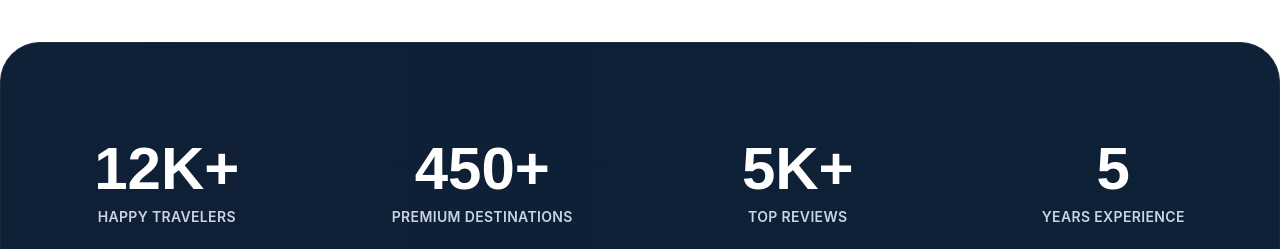
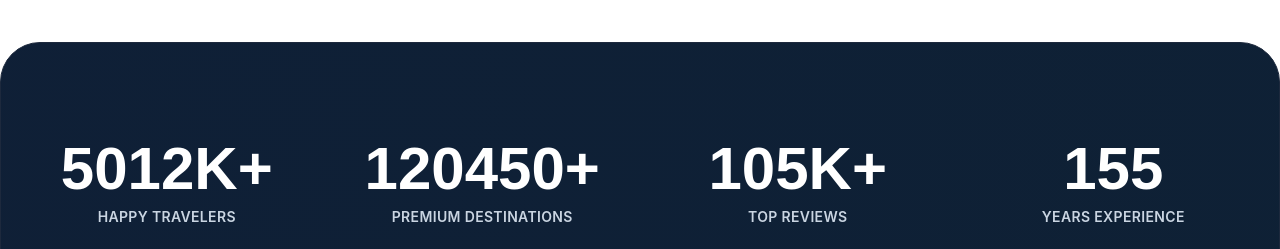
Before and after one commit to IncridableAcuman/triptour, a React (Vite) app in the folder frontend/: page / in a window 1280 px wide. Shown: the part 2380-2629 px from the top of the page. Built offline with nearby package versions, Linux system fonts and the light colour scheme.

Commit message:
home page scroll fixed

```diff
--- a/frontend/src/pages/Home.tsx
+++ b/frontend/src/pages/Home.tsx
@@ -31,7 +31,7 @@ export const Home: React.FC = () => {
   const [searchLocation, setSearchLocation] = useState<string>("");
   const [budgetLimit, setBudgetLimit] = useState<number>(3000);
 
-  const { ref: statsRef, inView: statsInView } = useInView({
+  const { ref: statsRef } = useInView({
     triggerOnce: false,
     threshold: 0.1,
   });
@@ -206,8 +206,8 @@ export const Home: React.FC = () => {
             </div>
             <div className="flex flex-col space-y-1.5 p-2 border-t md:border-t-0 md:border-l border-white/10">
               <label className="text-xs font-bold uppercase tracking-wider text-white/70 flex items-center gap-1.5">
-                <Sliders className="w-3.5 h-3.5 text-secondary" /> Max
-                Budget (${budgetLimit})
+                <Sliders className="w-3.5 h-3.5 text-secondary" /> Max Budget ($
+                {budgetLimit})
               </label>
               <input
                 type="range"
@@ -369,7 +369,7 @@ export const Home: React.FC = () => {
         )}
       </section>
 
-      {/* 4. STATISTICS WITH REAL-TIME COUNTERS (Rang va ko'rinish xatoliklari tuzatildi) */}
+      {/* 4. STATISTICS WITH REAL-TIME COUNTERS */}
       <section
         ref={statsRef}
         className="my-16 py-20 bg-slate-900 dark:bg-dark text-white relative overflow-hidden rounded-[40px] max-w-7xl mx-auto px-6 border border-slate-800 dark:border-white/5 shadow-xl"
@@ -383,8 +383,9 @@ export const Home: React.FC = () => {
             { value: 15, suffix: "5", label: "Years Experience" },
           ].map((stat, i) => (
             <div key={i} className="p-4">
-              {/* Oq fondagi muammo bartaraf etildi, matn doim yorqin va ko'rinadigan bo'ladi */}
               <h3 className="text-4xl md:text-6xl font-extrabold font-display mb-2 text-white drop-shadow-[0_2px_10px_rgba(var(--primary-rgb),0.3)]">
+                {/* CountUp o'rniga to'g'ridan-to'g'ri stat.value qo'yildi */}
+                {stat.value}
                 {stat.suffix}
               </h3>
               <p className="text-xs md:text-sm text-slate-300 dark:text-gray-400 tracking-wide font-semibold uppercase">
```
